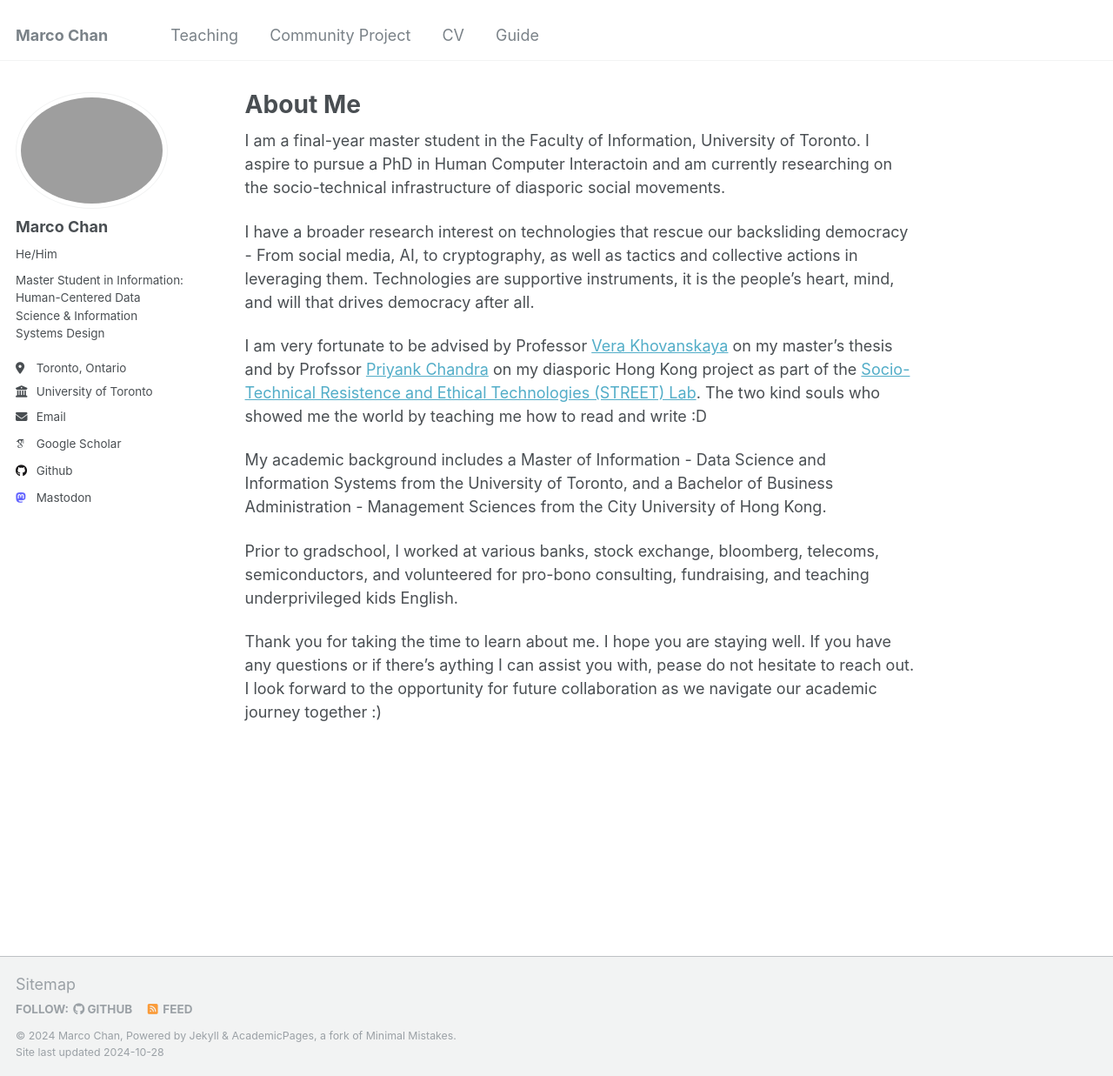
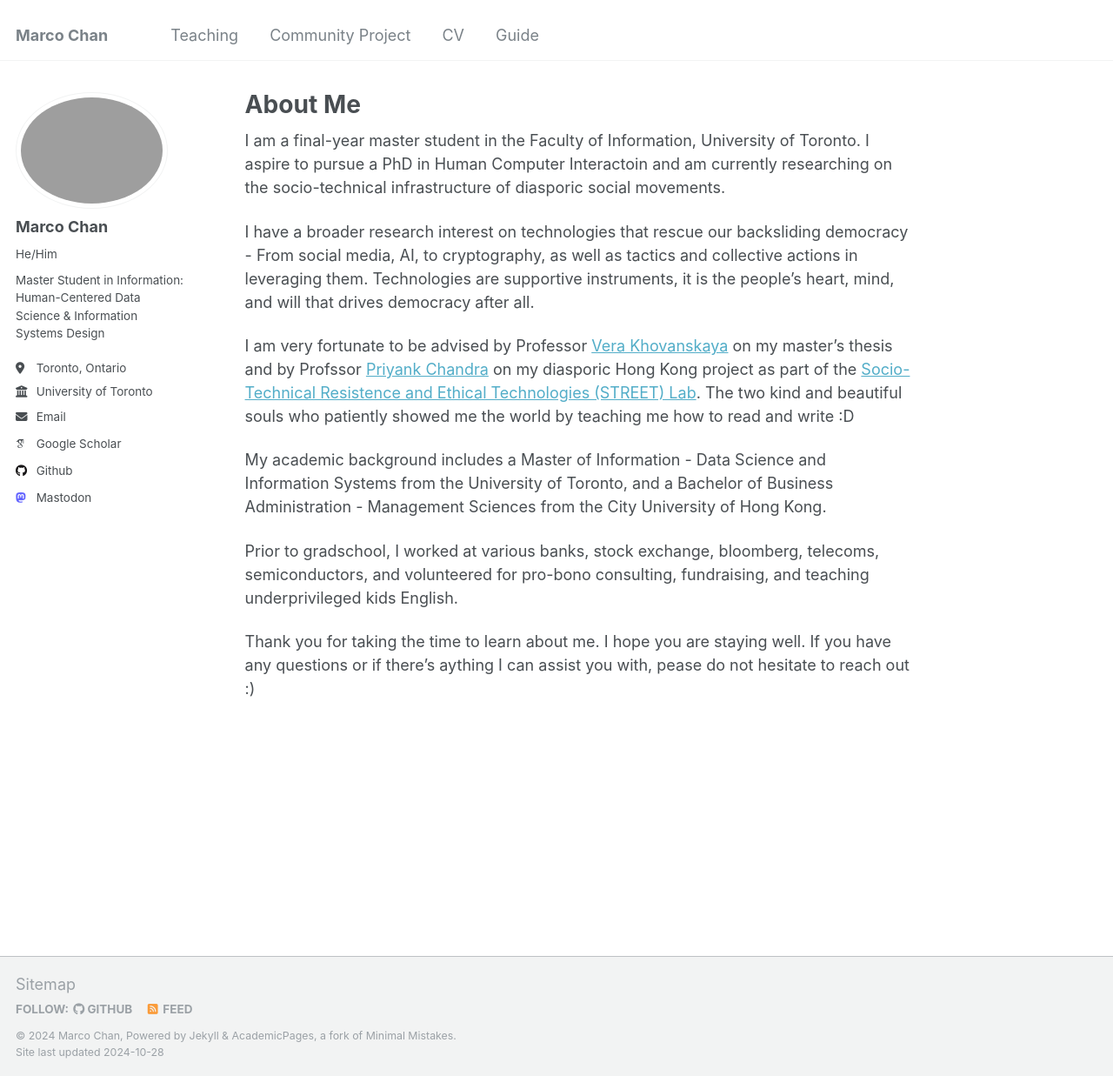
Before and after one commit to Marco-ProspectivePhD/home, a Jekyll site: the page built from _pages/about.md, in a window 1280 px wide and 1237 px high. Shown: the whole window at 87% size. Built offline with Jekyll 4.4.1, drawn with Linux system fonts in a browser that asks for light colours; some web fonts are replaced.

Commit message:
Update about.md

```diff
--- a/_pages/about.md
+++ b/_pages/about.md
@@ -11,10 +11,10 @@ I am a final-year master student in the Faculty of Information, University of To
 
 I have a broader research interest on technologies that rescue our backsliding democracy - From social media, AI, to cryptography, as well as tactics and collective actions in leveraging them. Technologies are supportive instruments, it is the people's heart, mind, and will that drives democracy after all.
 
-I am very fortunate to be advised by Professor [Vera Khovanskaya](https://verakhovanskaya.github.io/) on my master's thesis and by Profssor [Priyank Chandra](https://www.priyankc.com/) on my diasporic Hong Kong project as part of the [Socio-Technical Resistence and Ethical Technologies (STREET) Lab](https://www.streetlab.tech/). The two kind souls who showed me the world by teaching me how to read and write :D
+I am very fortunate to be advised by Professor [Vera Khovanskaya](https://verakhovanskaya.github.io/) on my master's thesis and by Profssor [Priyank Chandra](https://www.priyankc.com/) on my diasporic Hong Kong project as part of the [Socio-Technical Resistence and Ethical Technologies (STREET) Lab](https://www.streetlab.tech/). The two kind and beautiful souls who patiently showed me the world by teaching me how to read and write :D
 
 My academic background includes a Master of Information - Data Science and Information Systems from the University of Toronto, and a Bachelor of Business Administration - Management Sciences from the City University of Hong Kong.
 
 Prior to gradschool, I worked at various banks, stock exchange, bloomberg, telecoms, semiconductors, and volunteered for pro-bono consulting, fundraising, and teaching underprivileged kids English.
 
-Thank you for taking the time to learn about me. I hope you are staying well. If you have any questions or if there's aything I can assist you with, pease do not hesitate to reach out. I look forward to the opportunity for future collaboration as we navigate our academic journey together :)
+Thank you for taking the time to learn about me. I hope you are staying well. If you have any questions or if there's aything I can assist you with, pease do not hesitate to reach out :)
```
